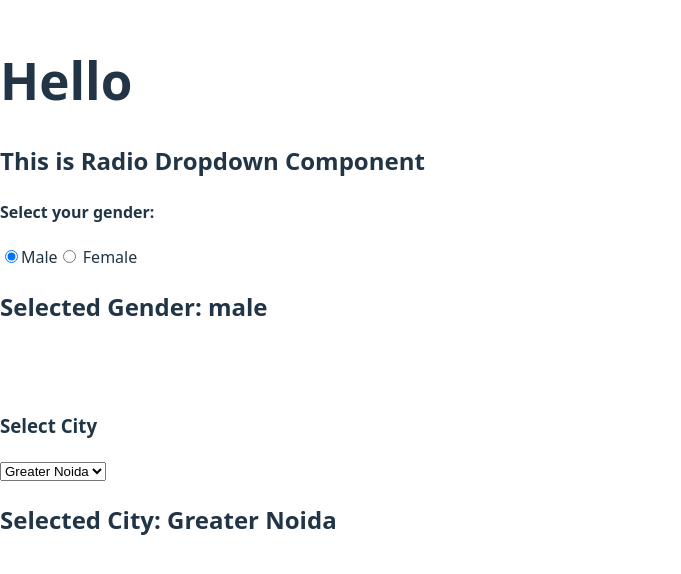
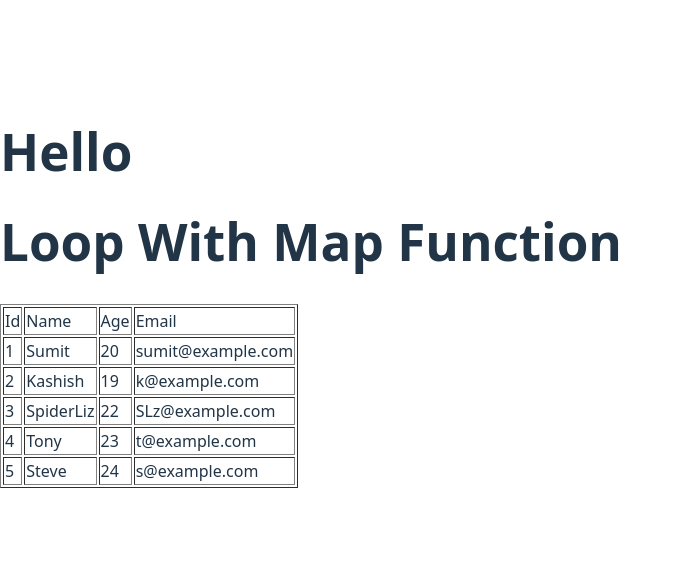
Before and after one commit to Sumit1164/React.js_Learning, a React (Vite) app: page / in a window 1280 px wide. Shown: the part 112-686 px from the top of the page, without its empty margins (0-681 px from the left). Built offline with nearby package versions, Linux system fonts and the light colour scheme.

Commit message:
Use Array and Objects to store user data

```diff
--- a/src/App.jsx
+++ b/src/App.jsx
@@ -13,6 +13,7 @@ import CheckBoxes from "./CheckBoxes";
 // import User from "./User"
 // import Wrapper from "./Wrapper"
 import RadioDropdown from "./RadioDropdown"
+import LoopWithMap from "./LoopWithMap";
 
 function App() {
   // alert(sum())
@@ -114,7 +115,8 @@ function App() {
 
       {/* <CheckBoxes /> */}
 
-      <RadioDropdown />
+      {/* <RadioDropdown /> */}
+      <LoopWithMap />
     </div>
 
 
--- /dev/null
+++ b/src/LoopWithMap.jsx
@@ -0,0 +1,38 @@
+function LoopWithMap() {
+    const citys = ['Pune', 'Mumbai', 'Banglore', 'Chennai', 'Hydrabad'];
+    const users = [
+        { id: 1, name: 'Sumit', age :20, email:'sumit@example.com' },
+        { id: 2, name: 'Kashish', age:19, email:'k@example.com' },
+        { id: 3, name: 'SpiderLiz', age:22, email:'SLz@example.com' },
+        { id: 4, name: 'Tony', age:23, email:'t@example.com' },
+        { id: 5, name: 'Steve', age:24, email:'s@example.com' }
+    ];
+    return (
+        <div>
+            <h1>Loop With Map Function</h1>
+            <table border={1}>
+                <thead>
+                    <tr>
+                        <td>Id</td>
+                        <td>Name</td>
+                        <td>Age</td>
+                        <td>Email</td>
+                    </tr>
+                </thead>
+                <tbody>
+                    {
+                        users.map((user) => (
+                            <tr key={user.id}>
+                                <td>{user.id}</td>
+                                <td>{user.name}</td>
+                                <td>{user.age}</td>
+                                <td>{user.email}</td>
+                            </tr>
+                        ))
+                    }
+                </tbody>
+            </table>
+        </div>
+    )
+}
+export default LoopWithMap;
```
